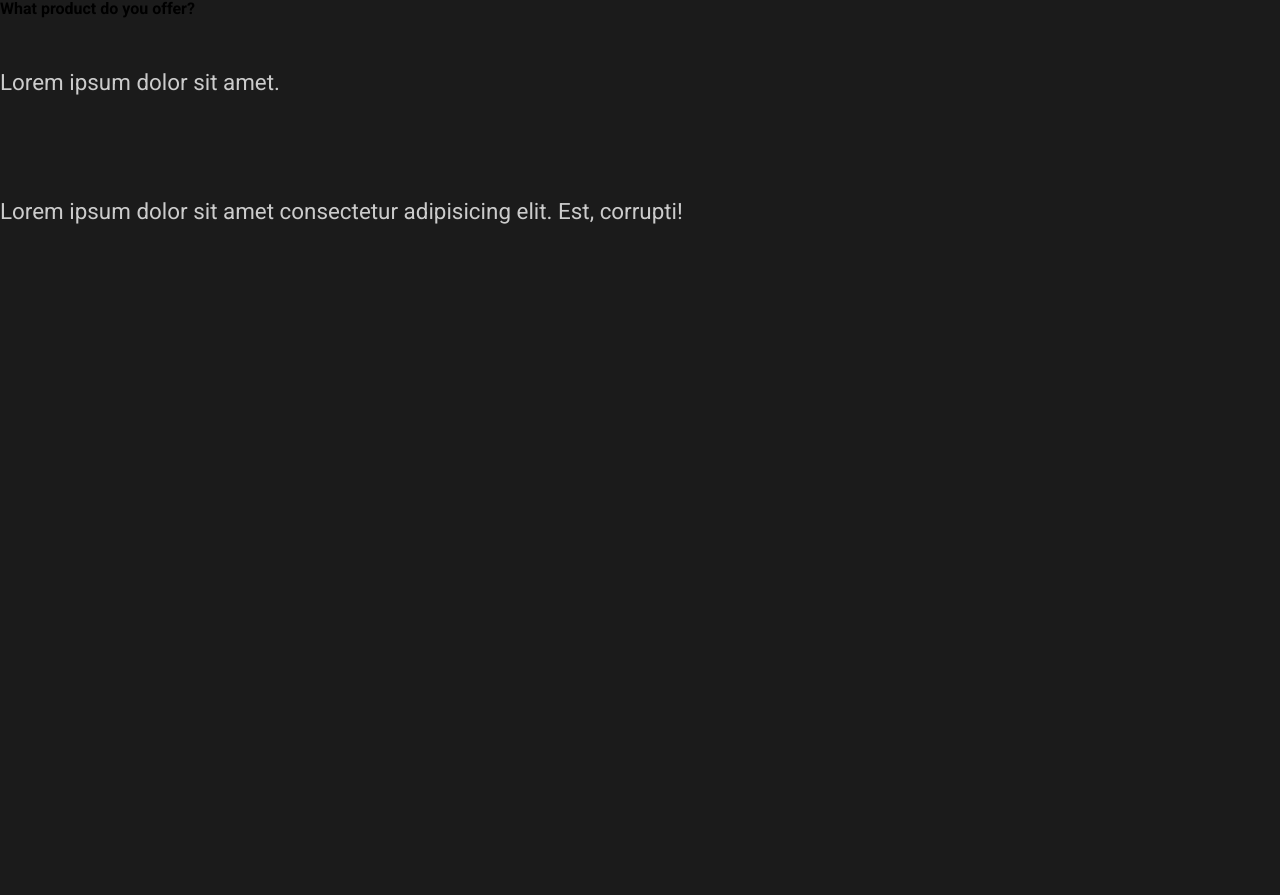
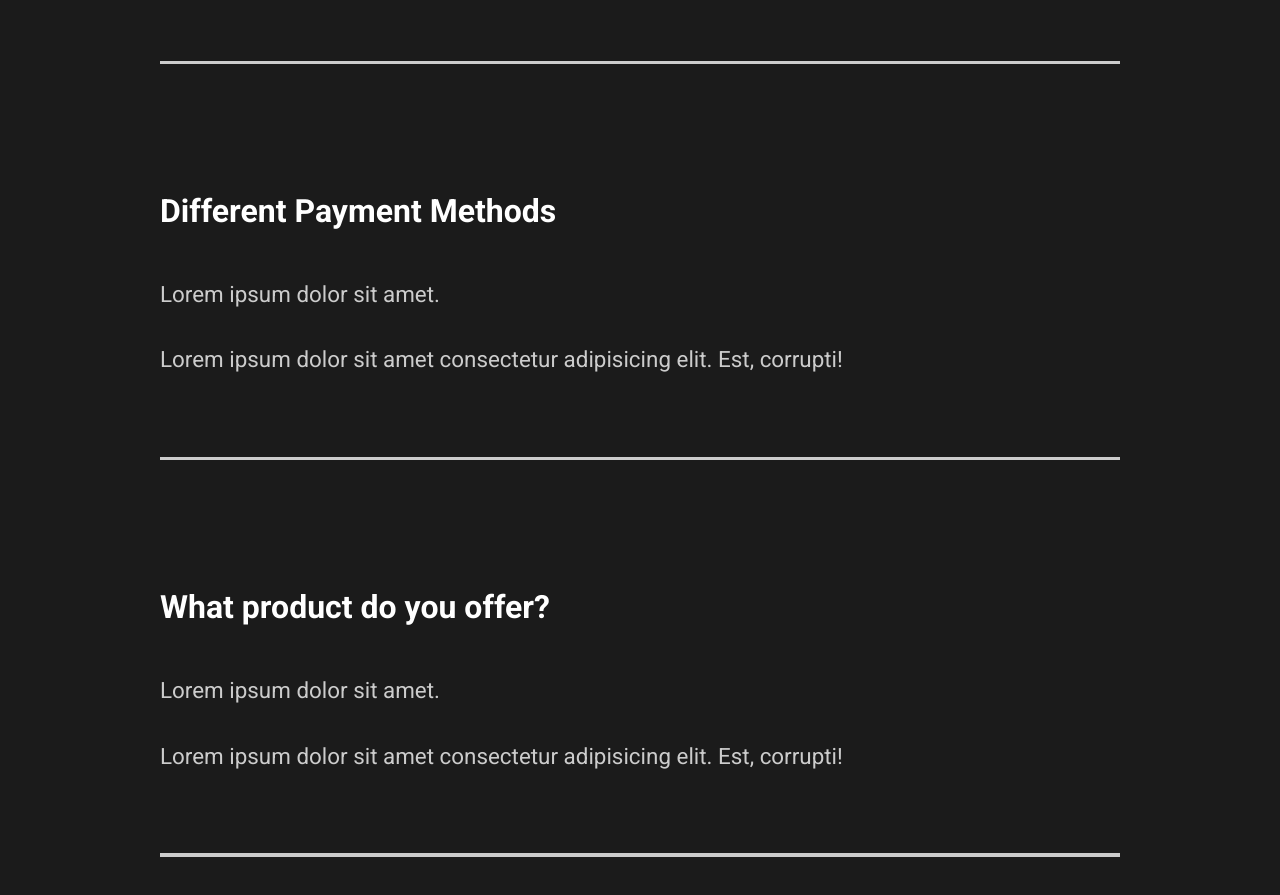
Before and after one commit to Mridul2820/capture-portofolio, a React (Create React App) app: page / in a window 1280 px wide. Shown: the part 2993-3888 px from the top of the page. Before the commit the page ends 3270 px from the top, so only its background shows below. Built offline with nearby package versions, Linux system fonts and the light colour scheme.

Commit message:
faq section style

```diff
--- a/src/components/AboutSection.js
+++ b/src/components/AboutSection.js
@@ -1,7 +1,7 @@
 import React from 'react'
 import home1 from '../images/home1.png';
+
 import styled from 'styled-components';
-
 import { StyledBase, StyledDescription, StyledImage, StyledHide } from "../styles";
 
 const AboutSection = () => {
--- a/src/components/FaqSection.js
+++ b/src/components/FaqSection.js
@@ -1,8 +1,11 @@
 import React from 'react'
+
+import styled from 'styled-components';
+import { StyledBase, StyledDescription, StyledImage, StyledHide } from "../styles";
 
 const FaqSection = () => {
     return (
-        <div className="faq">
+        <StyledFaq>
             <h2>Any Questions <span>FAQ</span> </h2>
             <div className="question">
                 <h4>How do I start?</h4>
@@ -10,6 +13,7 @@ const FaqSection = () => {
                     <p>Lorem ipsum dolor sit amet.</p>
                     <p>Lorem ipsum dolor sit amet consectetur adipisicing elit. Est, corrupti!</p>
                 </div>
+                <div className="faq-line"></div>
             </div>
             <div className="question">
                 <h4>Daily Schedule</h4>
@@ -17,6 +21,7 @@ const FaqSection = () => {
                     <p>Lorem ipsum dolor sit amet.</p>
                     <p>Lorem ipsum dolor sit amet consectetur adipisicing elit. Est, corrupti!</p>
                 </div>
+                <div className="faq-line"></div>
             </div>
             <div className="question">
                 <h4>Different Payment Methods</h4>
@@ -24,6 +29,7 @@ const FaqSection = () => {
                     <p>Lorem ipsum dolor sit amet.</p>
                     <p>Lorem ipsum dolor sit amet consectetur adipisicing elit. Est, corrupti!</p>
                 </div>
+                <div className="faq-line"></div>
             </div>
             <div className="question">
                 <h4>What product do you offer?</h4>
@@ -31,9 +37,44 @@ const FaqSection = () => {
                     <p>Lorem ipsum dolor sit amet.</p>
                     <p>Lorem ipsum dolor sit amet consectetur adipisicing elit. Est, corrupti!</p>
                 </div>
+                <div className="faq-line"></div>
             </div>
-        </div>
+        </StyledFaq>
     )
 }
 
+const StyledFaq = styled(StyledBase)`
+    display: block;
+
+    span {
+        display: block;
+    }
+
+    h2 {
+        padding-bottom: 2rem;
+        font-weight: lighter;
+    }
+
+    .faq-line {
+        background: #ccc;
+        height: .2rem;
+        width: 100%;
+        margin: 2rem 0;
+    }
+
+    .question {
+        padding: 3rem 0;
+        cursor: pointer;
+    }
+
+    .answers {
+        padding: 2rem 0;
+
+        p {
+            padding: 1rem 0;
+        }
+    }
+`
+
+
 export default FaqSection
--- a/src/components/GlobalStyle.js
+++ b/src/components/GlobalStyle.js
@@ -45,6 +45,7 @@ h3 {
 }
 
 h4 {
+    font-size: 2rem;
     font-weight: bold;
 }
 
```
